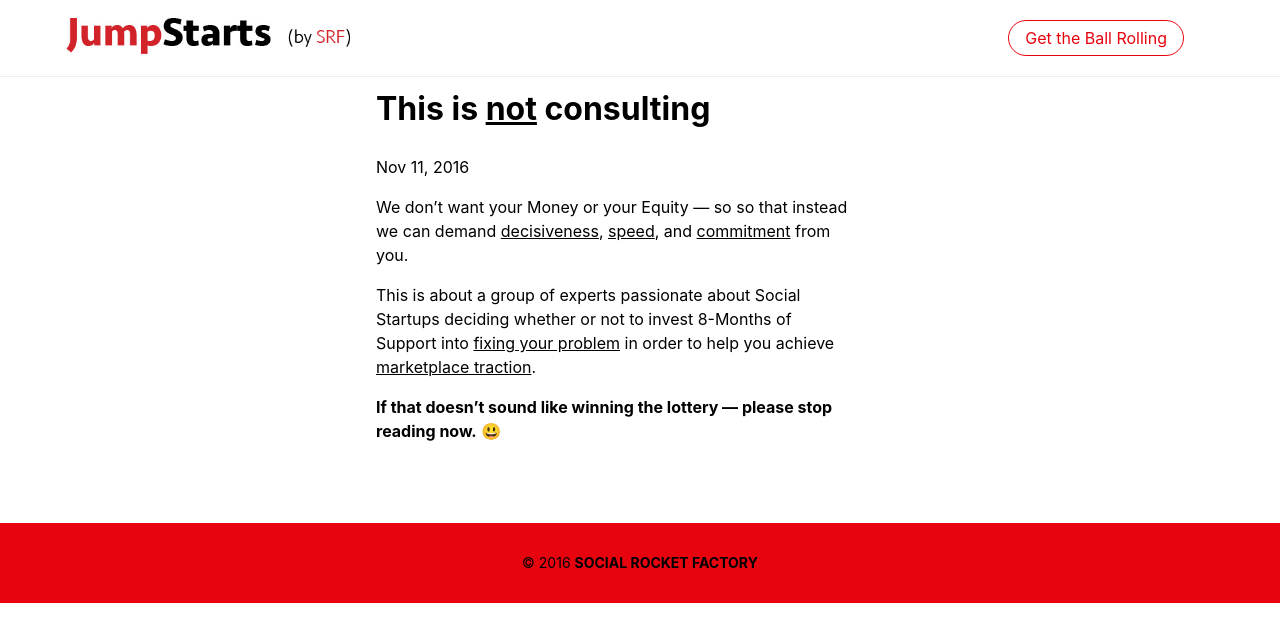
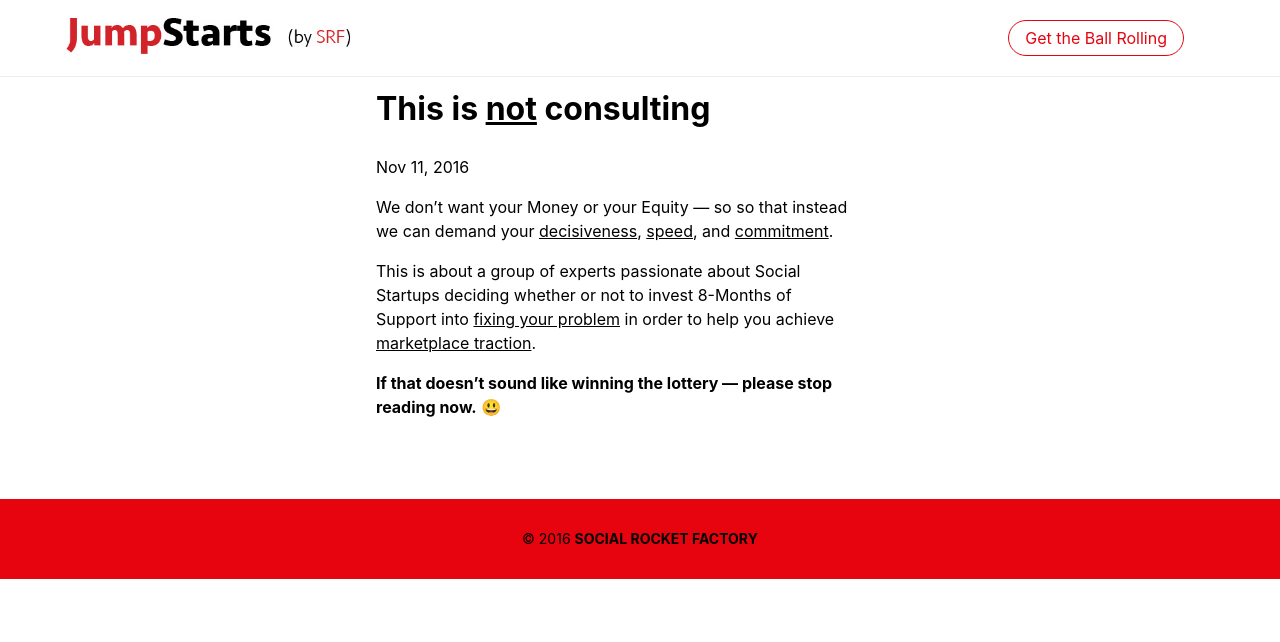
Before and after one commit to aaronergreen/jumpstarts, a Jekyll site: the page built from _about/This is not consulting.md, in a window 1280 px wide. Shown: the top 642 px of the page. Built offline with Jekyll 4.4.1, drawn with Linux system fonts in a browser that asks for light colours.

Commit message:
Update from Forestry.io - This is not consulting.md

```diff
--- a/_about/This is not consulting.md
+++ b/_about/This is not consulting.md
@@ -3,7 +3,7 @@ title: This is <u>not</u> consulting
 date: '2016-11-11 00:00:00'
 order: 1
 ---
-We don't want your Money or your Equity — so so that instead we can demand <u>decisiveness</u>, <u>speed</u>, and <u>commitment</u> from you.
+We don't want your Money or your Equity — so so that instead we can demand your <u>decisiveness</u>, <u>speed</u>, and <u>commitment</u>.
 
 This is about a group of experts passionate about Social Startups deciding whether or not to invest 8-Months of Support into <u>fixing your problem</u> in order to help you achieve <u>marketplace traction</u>.
 
```
